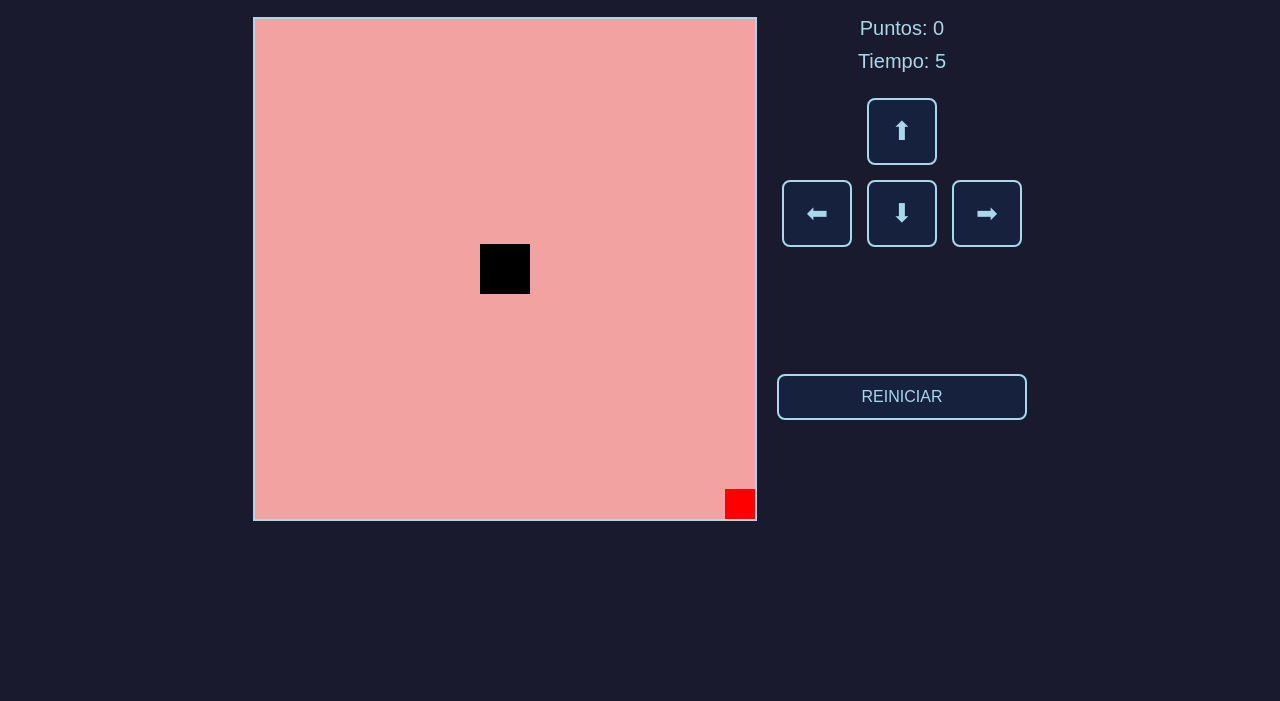
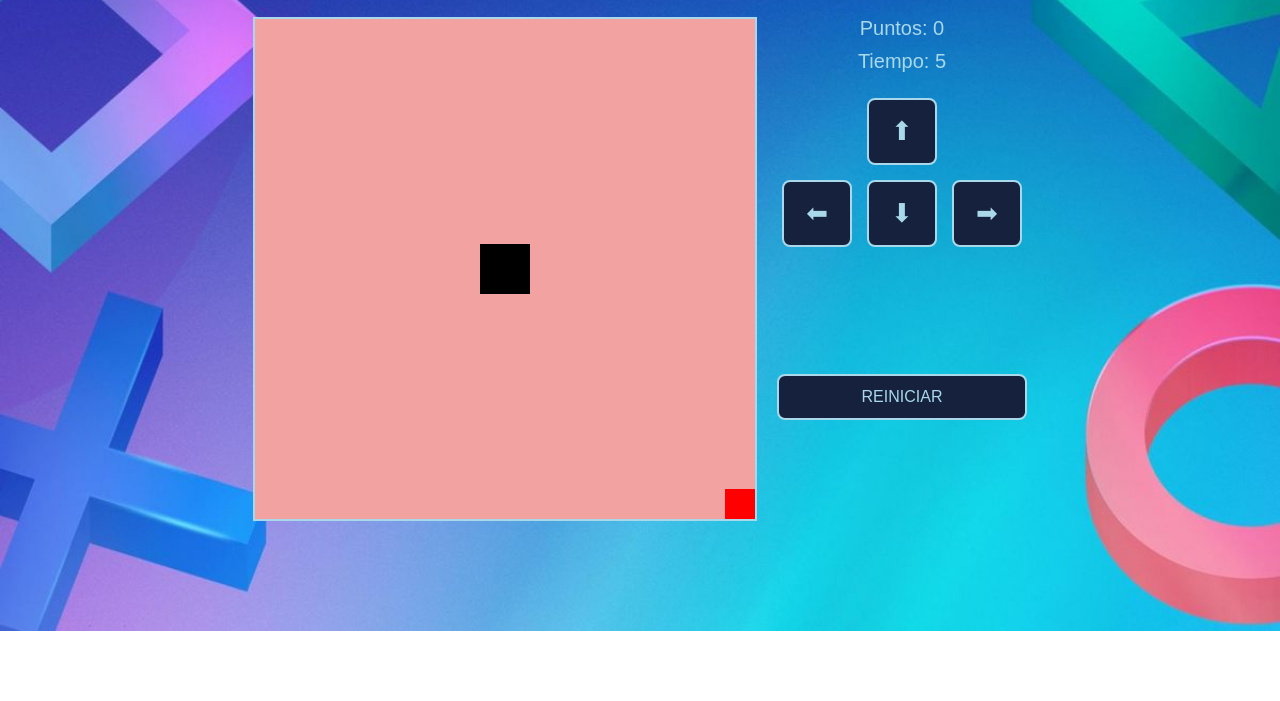
Before and after one commit to edwinarellano77-arch/Juego_cazando, a plain HTML site: page index.html in a window 1280 px wide. Shown: the part 99-800 px from the top of the page. Drawn offline with Linux system fonts and the light colour scheme.

Commit message:
TALLER 2/PARTE 3 EDICION VERCEL

```diff
--- a/cazando.css
+++ b/cazando.css
@@ -1,7 +1,10 @@
 body {
+  background-image: url(fondo01.jpg);
+  background-repeat: no-repeat;
+  background-size: cover;
   text-align: center;
   font-family: Arial, sans-serif;
-  background: #1a1a2e;
+
   margin: 0;
   padding: 20px;
   color: #e0e0e0;
```
Also changed, not shown: PROMPT_1.txt (added), PROMPT_2.txt (added), fondo01.jpg (added), index.html (renamed from cazando.html).
